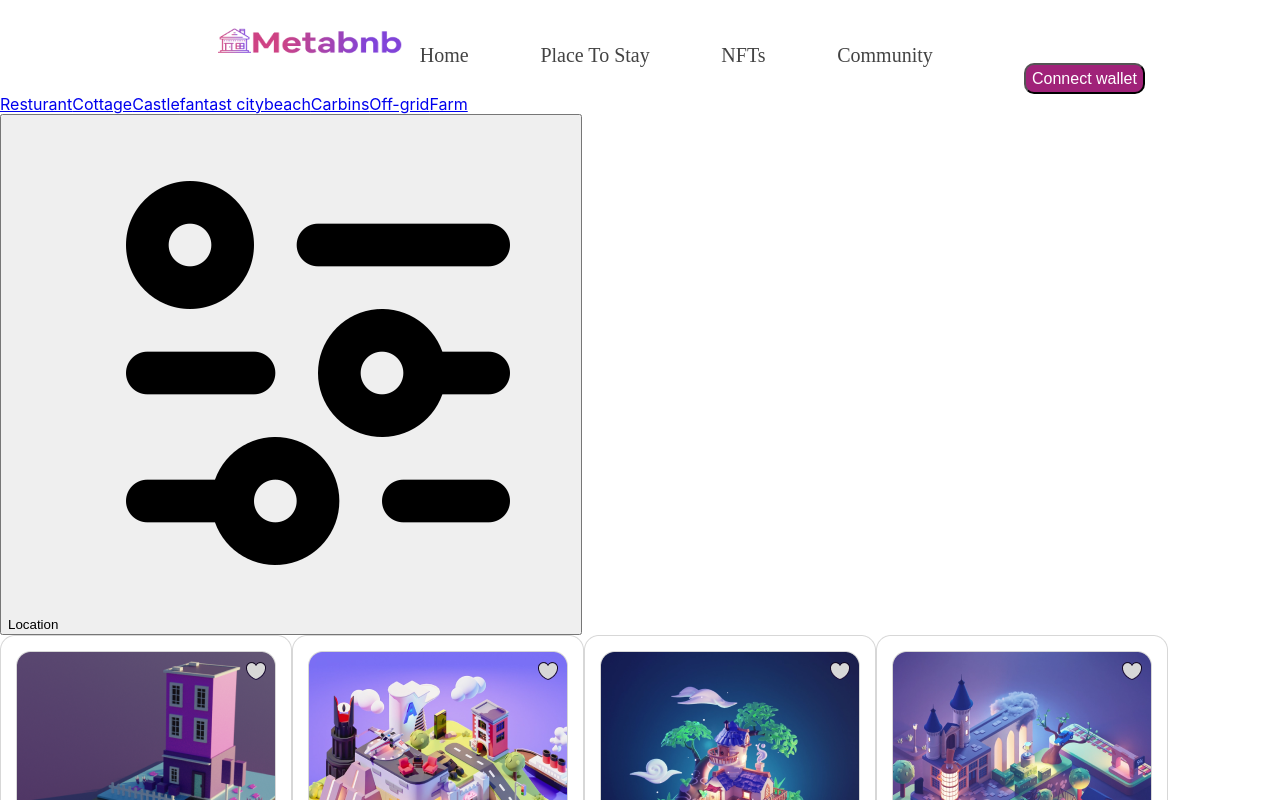
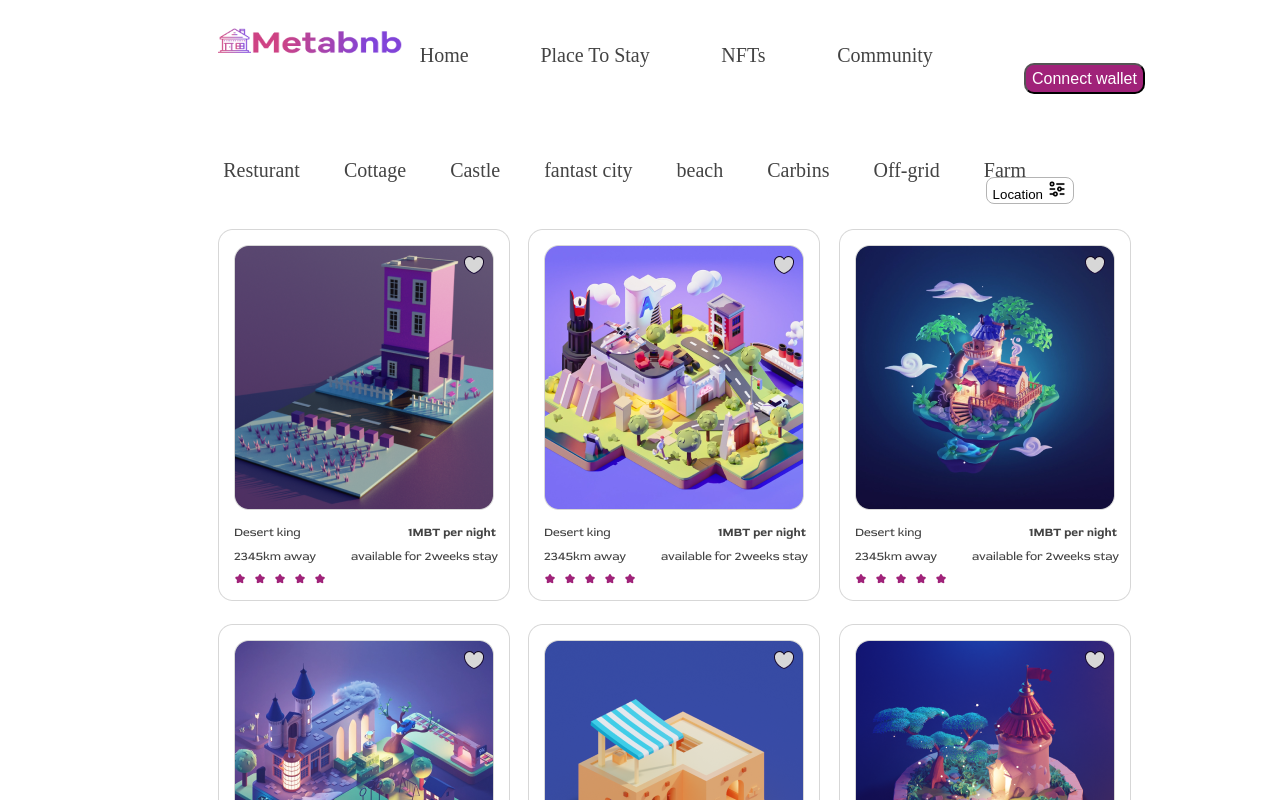
Before and after one commit to Monica-Macharia/Metabnb, a React (Create React App) app in the folder metabnb/: page /PlaceToStay in a window 1280 px wide. Shown: the top 800 px of the page. Built offline with nearby package versions, Linux system fonts and the light colour scheme.

Commit message:
style:places

```diff
--- a/metabnb/src/App.css
+++ b/metabnb/src/App.css
@@ -142,3 +142,262 @@ p.access{
 
 
 }
+p.small{
+  margin-left:17%;
+  margin-top: 2%;
+  font-family: 'Red Rose';
+font-style: normal;
+font-weight: 400;
+font-size: 24px;
+line-height: 35px;
+/* or 146% */
+
+
+/* text black */
+
+color: #434343;
+}
+input#location{
+  margin-left:17%;
+  margin-top: 2%;
+  box-sizing: border-box;
+background: rgba(247, 247, 247, 0.1);
+border: 1px solid #A3A3A3;
+border-radius: 8px 0px 0px 8px;
+width: 390px;
+height: 54px;
+font-family: 'Red Rose';
+font-style: normal;
+font-weight: 400;
+font-size: 14px;
+line-height: 130%;
+/* or 18px */
+
+
+color: #B8B8B8;
+}
+button.log{
+  Width: 230px;
+Height:54px;
+background: linear-gradient(90deg, #A02279 11.45%, #A02279 11.46%);
+border-radius: 0px 8px 8px 0px;
+font-family: 'Red Rose';
+font-style: normal;
+font-weight: 400;
+font-size: 16px;
+line-height: 19px;
+/* identical to box height, or 120% */
+
+text-align: center;
+
+color: #FFFFFF
+}
+img.stock{
+
+  margin-left:60%;
+  margin-top: -50%;
+}
+nav#bottom{
+  margin-top: 7%;
+  height: 70px;
+
+  background: linear-gradient(90deg, #A02279 11.45%, #A02279 11.45%)
+}
+img.label1{
+  padding-left: 20%;
+  padding-top: 1%;
+height: 35px;
+}
+img.label2{
+  padding-left: 15%;
+height: 35px;
+}
+img.label3{
+  padding-left: 20%;
+height: 35px;
+}
+h2.lost{
+  font-family: 'Red Rose';
+font-style: normal;
+font-weight: 700;
+font-size: 48px;
+line-height: 60px;
+/* identical to box height */
+text-align: center;
+
+color: #000000;
+}
+nav.placebars{
+  text-decoration: none;
+  margin-top: 5%;
+margin-left: 14%;
+}
+a.one{
+
+  font-family: 'Red Rose';
+  font-style: normal;
+  font-weight: 400;
+  font-size: 20px;
+  line-height: 25px;
+  padding-left: 4%;
+ text-decoration: none;
+
+  color: #434343;
+}
+a.two{
+  font-family: 'Red Rose';
+  font-style: normal;
+  font-weight: 400;
+  font-size: 20px;
+  line-height: 25px;
+ text-decoration: none;
+  padding-left: 4%;
+  color: #434343;
+}
+a.three{
+  font-family: 'Red Rose';
+  font-style: normal;
+  font-weight: 400;
+  font-size: 20px;
+  line-height: 25px;
+ text-decoration: none;
+  padding-left: 4%;
+  color: #434343;
+}
+a.four{
+  font-family: 'Red Rose';
+  font-style: normal;
+  font-weight: 400;
+  font-size: 20px;
+  line-height: 25px;
+ text-decoration: none;
+  padding-left: 4%;
+  color: #434343;
+}
+a.five{
+  font-family: 'Red Rose';
+  font-style: normal;
+  font-weight: 400;
+  font-size: 20px;
+  line-height: 25px;
+ text-decoration: none;
+  padding-left: 4%;
+  color: #434343;
+}
+a.six{
+  font-family: 'Red Rose';
+  font-style: normal;
+  font-weight: 400;
+  font-size: 20px;
+  line-height: 25px;
+ text-decoration: none;
+  padding-left: 4%;
+  color: #434343;
+}
+a.seven{
+  font-family: 'Red Rose';
+  font-style: normal;
+  font-weight: 400;
+  font-size: 20px;
+  line-height: 25px;
+ text-decoration: none;
+  padding-left: 4%;
+  color: #434343;
+}
+a.eight{
+  font-family: 'Red Rose';
+  font-style: normal;
+  font-weight: 400;
+  font-size: 20px;
+  line-height: 25px;
+ text-decoration: none;
+  padding-left: 4%;
+  color: #434343;
+}
+img.setting{
+height: 20px;
+width: 20px;
+}
+button#cloud{
+  background: linear-gradient(124.4deg, #FFFFFF 10.8%, #FFFFFF 87.34%);
+border: 1px solid #B4B4B4;
+border-radius: 8px;
+text-align: center;
+/* margin-top: -2%; */
+/* margin-top:-6%; */
+/* margin-top:-8%; */
+/* margin-top:-10%; */
+margin-top:-10%;
+margin-left: 77%;
+top: 20%;
+}
+div.places{
+  margin-left: 17%;
+  margin-right: 10%;
+  margin-top: 2%;
+
+}
+img.place1{
+  padding-right: 2%;
+  padding-bottom: 2%;
+}
+img.place2{
+  padding-right: 2%;
+  padding-bottom: 2%;
+}
+img.place3{
+  padding-right: 2%;
+  padding-bottom: 2%;
+}
+img.place4{
+  padding-right: 2%;
+  padding-bottom: 2%;
+}
+img.place5{
+  padding-right: 2%;
+  padding-bottom: 2%;
+}
+img.place6{
+  padding-right: 2%;
+  padding-bottom: 2%;
+}
+img.place7{
+  padding-right: 2%;
+  padding-bottom: 2%;
+}
+img.place8{
+  padding-right: 2%;
+  padding-bottom: 2%;
+}
+img.place9{
+  padding-right: 2%;
+  padding-bottom: 2%;
+}
+img.place10{
+  padding-right: 2%;
+  padding-bottom: 2%;
+}
+img.place11{
+  padding-right: 2%;
+  padding-bottom: 2%;
+}
+img.place12{
+  padding-right: 2%;
+  padding-bottom: 2%;
+}
+img.place13{
+  padding-right: 2%;
+  padding-bottom: 2%;
+}
+img.place14{
+  padding-right: 2%;
+  padding-bottom: 2%;
+}
+img.place15{
+  padding-right: 2%;
+  padding-bottom: 2%;
+}
+img.place16{
+  padding-right: 2%;
+  padding-bottom: 2%;
+}
--- a/metabnb/src/Bar.js
+++ b/metabnb/src/Bar.js
@@ -7,17 +7,17 @@ function Bar(){
         <>
 
         <nav className ="placebars">
-        <NavLink to ="./Restaurant" exact="true">Resturant</NavLink>
-        <NavLink to ="./Cottage" exact="true">Cottage</NavLink>
-        <NavLink to ="./Castle" exact="true">Castle</NavLink>
-        <NavLink to ="./FantastCity" exact="true">fantast city</NavLink>
-        <NavLink to ="./Beach" exact="true">beach</NavLink>
-        <NavLink to ="./Carbins" exact="true">Carbins</NavLink>
-        <NavLink to ="./OffGrid" exact="true">Off-grid</NavLink>
-        <NavLink to ="./Farm" exact="true">Farm</NavLink>
+        <NavLink to ="./Restaurant" className="one" exact="true">Resturant</NavLink>
+        <NavLink to ="./Cottage" className="two"exact="true">Cottage</NavLink>
+        <NavLink to ="./Castle" className="three"exact="true">Castle</NavLink>
+        <NavLink to ="./FantastCity" className="four"exact="true">fantast city</NavLink>
+        <NavLink to ="./Beach" className="five"exact="true">beach</NavLink>
+        <NavLink to ="./Carbins" className="six"exact="true">Carbins</NavLink>
+        <NavLink to ="./OffGrid" className="seven"exact="true">Off-grid</NavLink>
+        <NavLink to ="./Farm" className="eight"exact="true">Farm</NavLink>
 
     </nav>
-    <button>Location <img className="setting" src="/filter.png" alt="setting" /></button>
+    <button id= "cloud">Location <img className="setting" src="/filter.png" alt="setting" /></button>
         </>
     )
 }
--- a/metabnb/src/Home.js
+++ b/metabnb/src/Home.js
@@ -20,12 +20,12 @@ function Home(){
        </form>
        <img className="stock" src="/Group 4028.png" alt="stocks" />
 
-       <nav >
+       <nav id="bottom" >
         <img className="label1" src="/Group 59537.png" alt="label1" />
        <img className="label2" src="/Group 4040.png" alt="label2" />
        <img className="label3" src="/Frame 4041.png" alt="label3" />
         </nav>
-        <h2 className="lost"> Inspiration for your next adventure </h2>
+
         </div>
     )
 }
--- a/metabnb/src/PlaceToStay.js
+++ b/metabnb/src/PlaceToStay.js
@@ -4,6 +4,7 @@ import Bar from "./Bar.js";
 function PlaceToStay(){
     return(
         <>
+         {/* <h2 className="lost"> Inspiration for your next adventure </h2> */}
           {<Bar />}
         <div className="stay">
         <div className="places">
```
